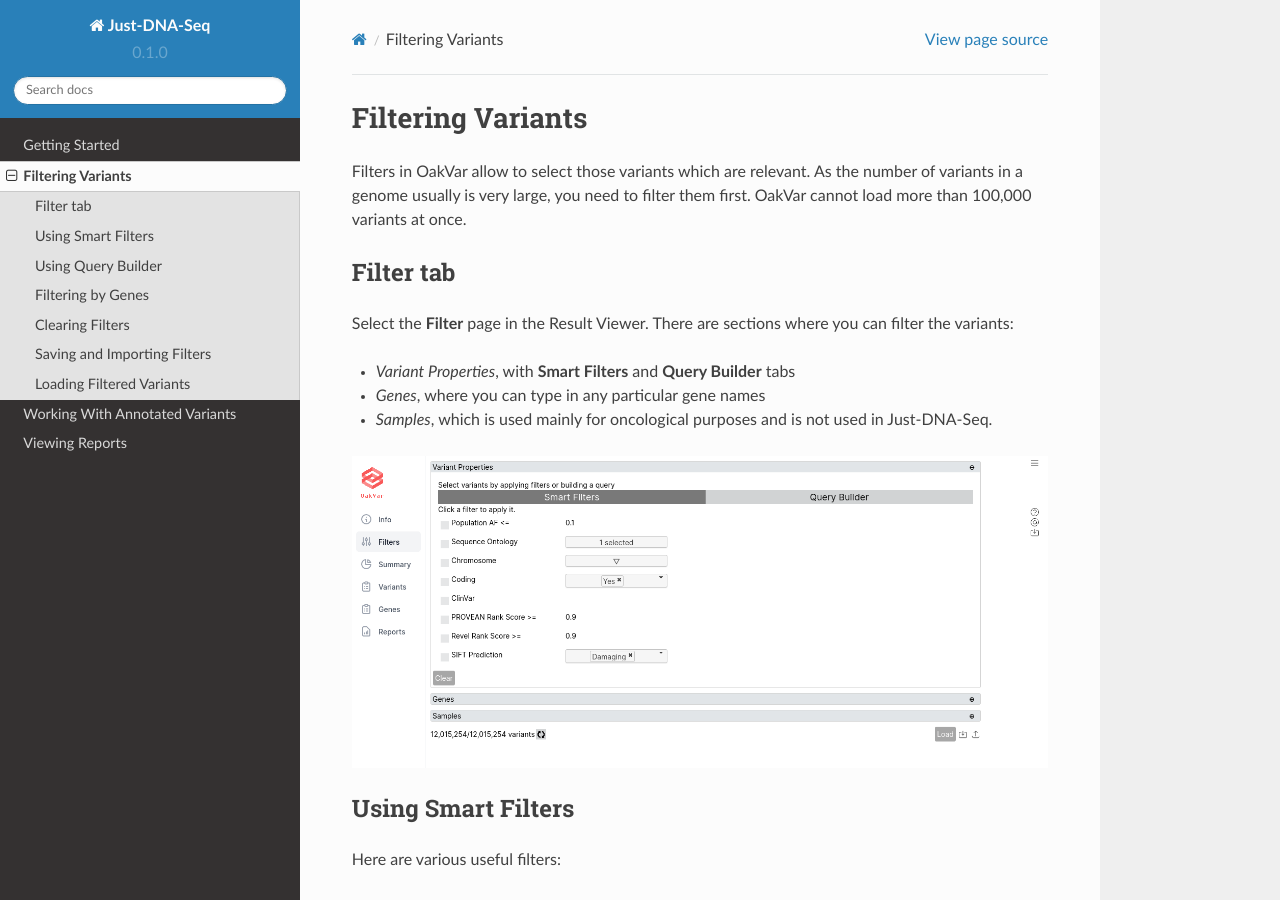
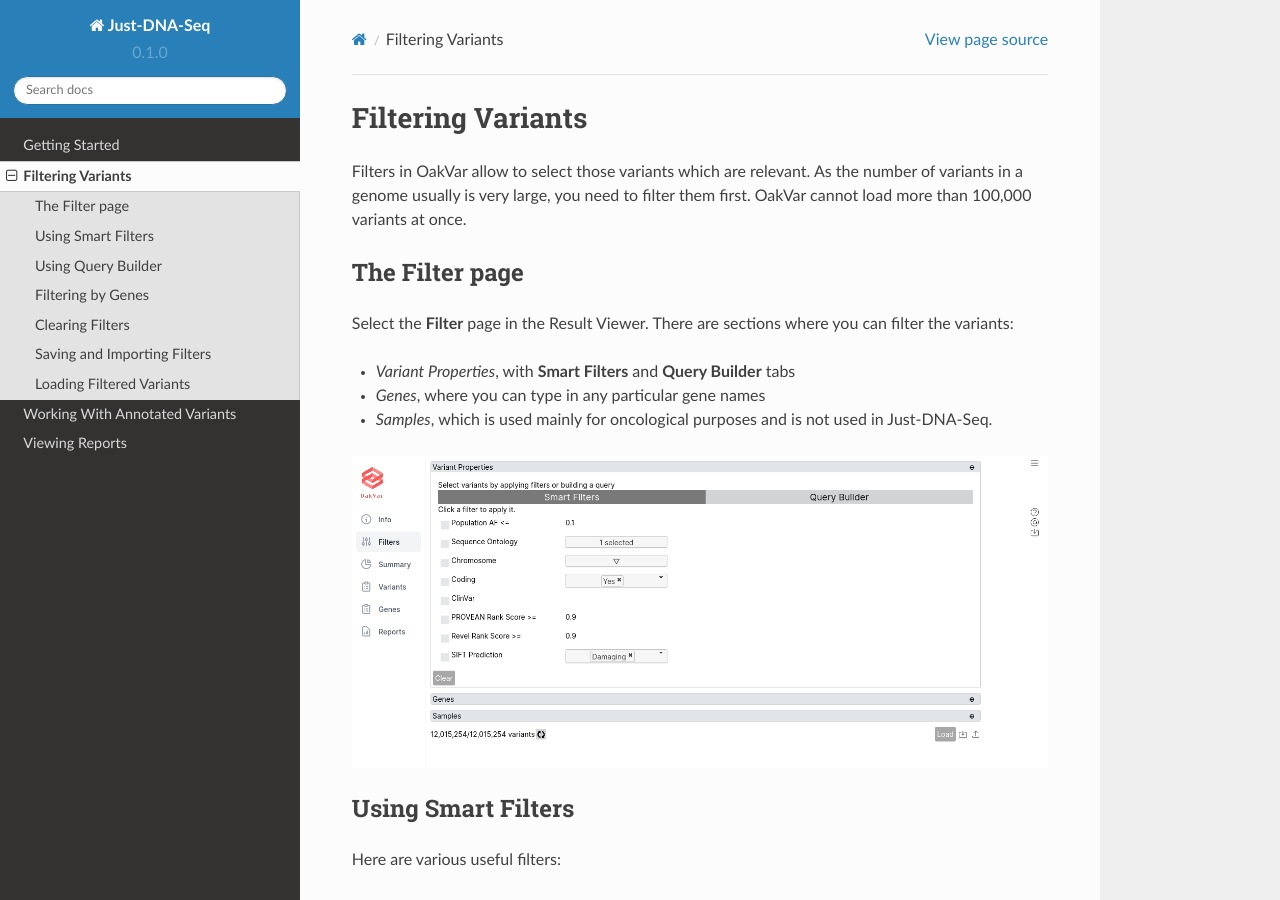
Before and after one commit to dna-seq/just-dna-seq, a Sphinx documentation site: the page built from docs/source/filters.rst, in a window 1280 px wide and 900 px high. Built offline with Sphinx 7.4.7 and the Read the Docs theme 2.0.0, drawn with Linux system fonts in a browser that asks for light colours.

Commit message:
Update filters.rst

```diff
--- a/docs/source/filters.rst
+++ b/docs/source/filters.rst
@@ -3,7 +3,7 @@
 
 Filters in OakVar allow to select those variants which are relevant. As the number of variants in a genome usually is very large, you need to filter them first. OakVar cannot load more than 100,000 variants at once.
 
-Filter tab
+The Filter page
 ----------
 
 Select the **Filter** page in the Result Viewer. There are sections where you can filter the variants:
```
